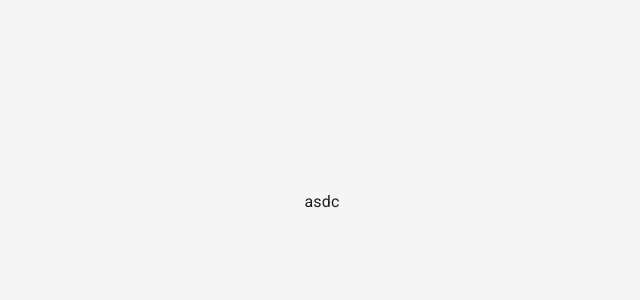
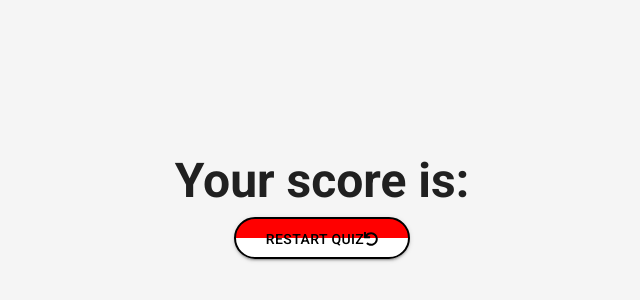
Before and after one commit to SebastianMarius/pokeguessr, a React (Create React App) app: page /result in a window 1280 px wide. Shown: the part 198-498 px from the top of the page, without its empty margins (318-958 px from the left). Built offline with nearby package versions, Linux system fonts and the light colour scheme.

Commit message:
Added restart button and display quiz score

```diff
--- a/src/routes/Result.jsx
+++ b/src/routes/Result.jsx
@@ -1,23 +1,67 @@
-import React from 'react'
-import Box from '@mui/material/Box';
-import Container from '@mui/material/Container';
+import React from "react";
+import { useNavigate, useSearchParams } from "react-router-dom";
+import Box from "@mui/material/Box";
+import Container from "@mui/material/Container";
+import Typography from "@mui/material/Typography";
+import Button from "@mui/material/Button";
+import { FaUndo } from "react-icons/fa";
 
 const Result = () => {
+  const [searchParams] = useSearchParams({});
+  const score = searchParams.get("score");
+  const navigate = useNavigate();
+  const resetScore = () => {
+    navigate({
+      pathname: "/game",
+    });
+  };
+
   return (
-        <Box sx={{display: "flex", minHeight: "100vh", width: "100%", alignItems: "center"}}>
+    <Box
+      sx={{
+        display: "flex",
+        minHeight: "100vh",
+        width: "100%",
+        alignItems: "center",
+      }}
+    >
       <Container component="main" maxWidth="lg">
         <Box
           sx={{
-                    display: 'flex',
-                    flexDirection: 'column',
-                    alignItems: 'center',
+            display: "flex",
+            flexDirection: "column",
+            alignItems: "center",
           }}
         >
-                asdc
+          <Typography
+            component="h1"
+            variant="h3"
+            sx={{ fontWeight: "bold", margin: "0.5rem" }}
+            textAlign="center"
+          >
+            Your score is: {score}
+          </Typography>
+          <Button
+            variant="contained"
+            sx={{
+              borderRadius: "25px",
+              padding: "8px 30px 6px 30px",
+              border: "2px black solid",
+              color: "black",
+              textAlign: "center",
+              background: "linear-gradient(0deg, white 50%, red 50%)",
+            }}
+            onClick={() => {
+              resetScore();
+            }}
+          >
+            Restart Quiz
+            <FaUndo />
+          </Button>
         </Box>
       </Container>
     </Box>
-    )
-}
+  );
+};
 
 export default Result;
```
Lines whose indentation alone changed are shown as unchanged.
